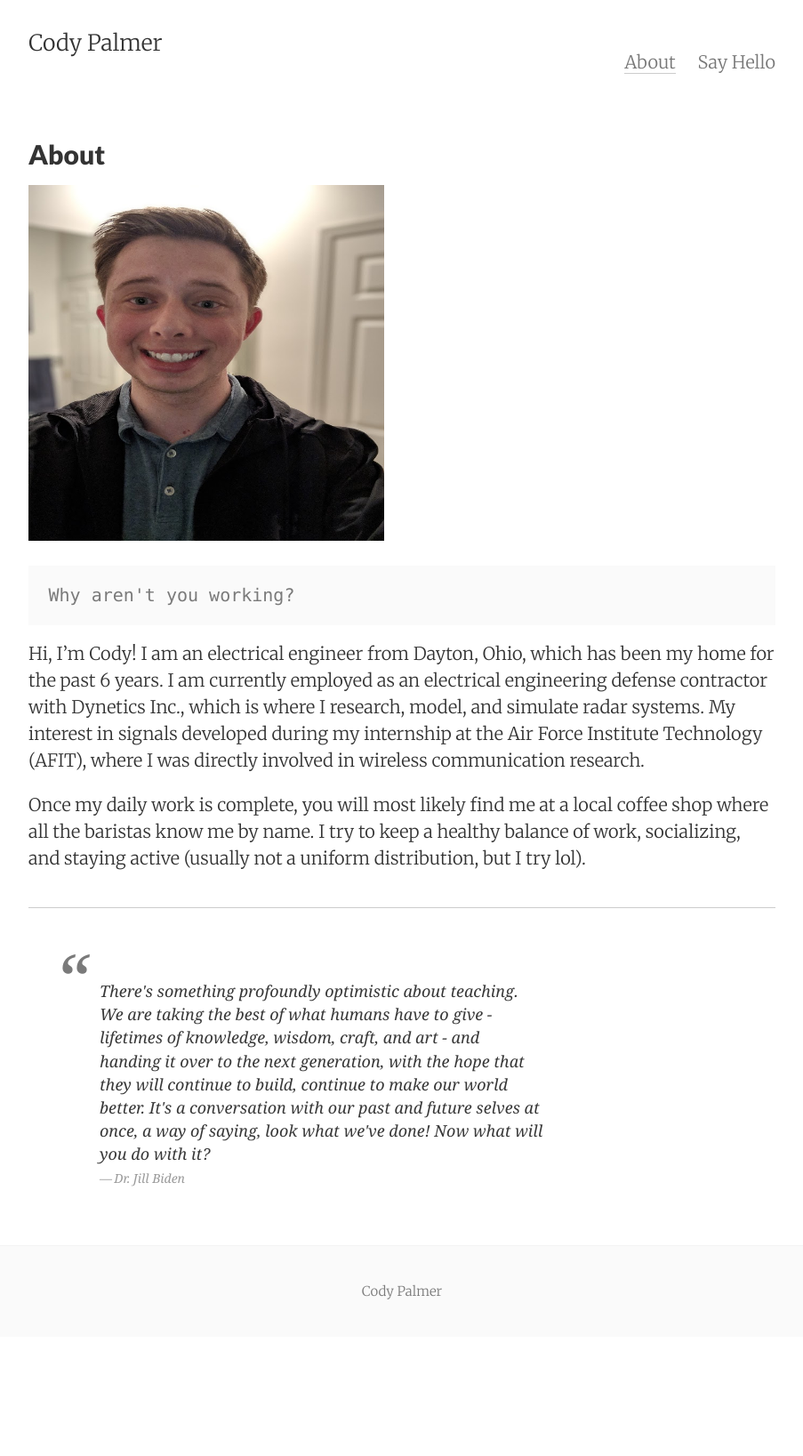
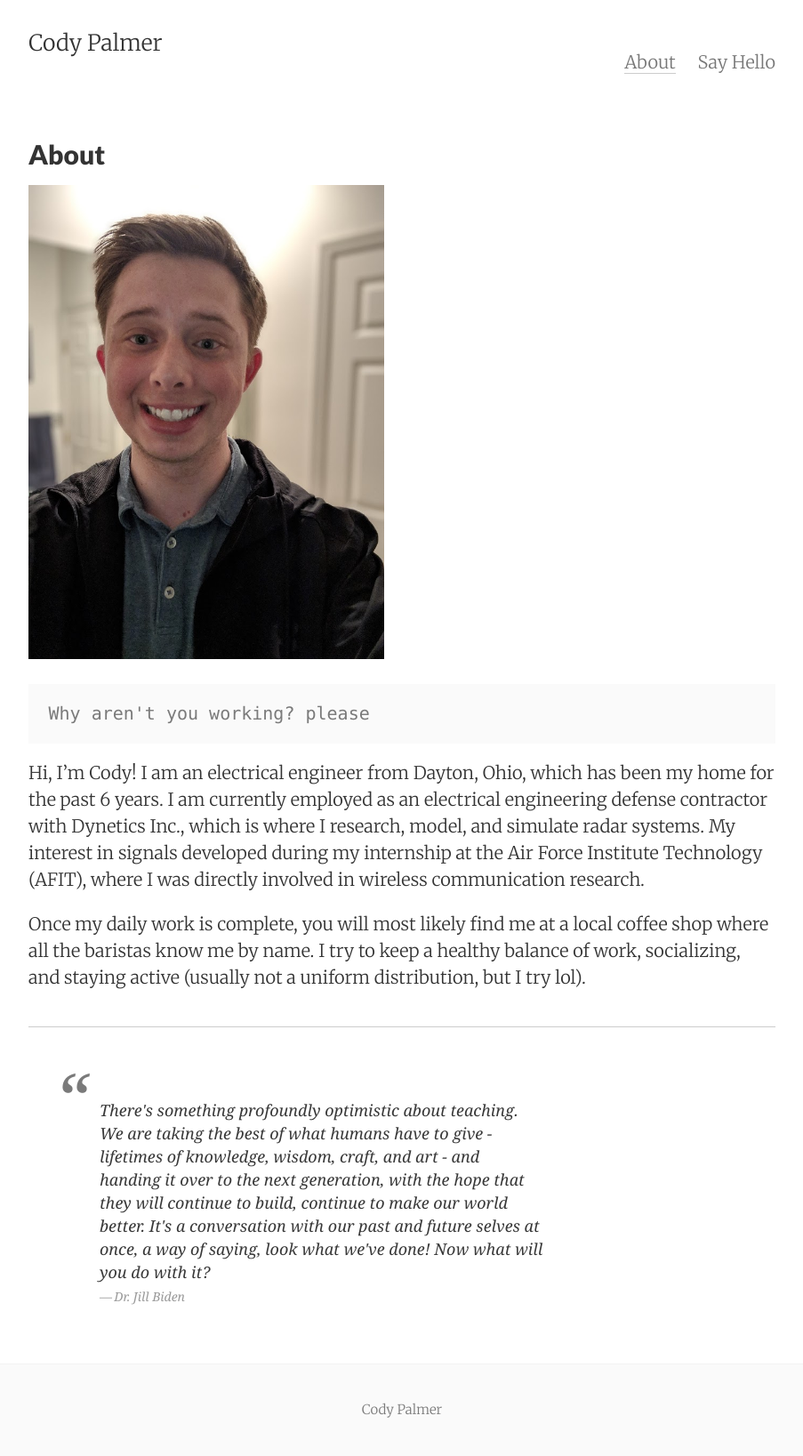
Before and after one commit to palmerco/web_server, a Jekyll site: the page built from about.md, in a window 1280 px wide. Shown: the whole page at 89% size, without its empty margins (188-1091 px from the left). Built offline with Jekyll 4.4.1, drawn with Linux system fonts in a browser that asks for light colours; before the commit the page ends 1503 px from its top, so only the background shows below that.

Commit message:
Update about.md

```diff
--- a/about.md
+++ b/about.md
@@ -5,11 +5,11 @@
 tags: about
 ---
 
-<img src="/images/websitePhoto.jpg" alt="profilePicture" width="400" height="400" />
+<img src="/images/websitePhoto.jpg" alt="profilePicture" width="400" />
 
 
 
-	Why aren't you working?
+	Why aren't you working? please
 
 Hi, I’m Cody! I am an electrical engineer from Dayton, Ohio, which has been my home for the past 6 years. I am currently employed as an electrical engineering defense contractor with Dynetics Inc., which is where I research, model, and simulate radar systems. My interest in signals developed during my internship at the Air Force Institute Technology (AFIT), where I was directly involved in wireless communication research.
 
```
